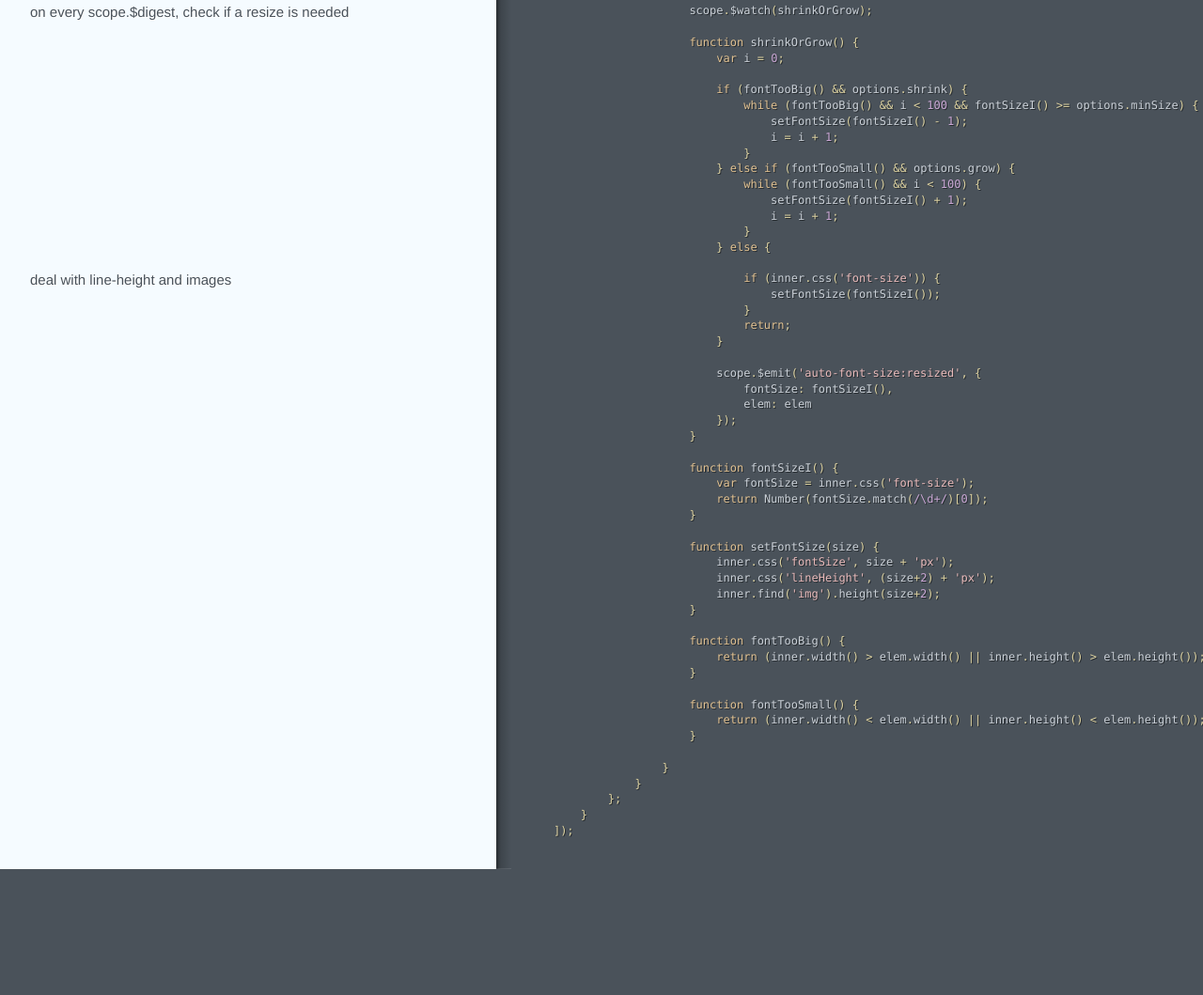
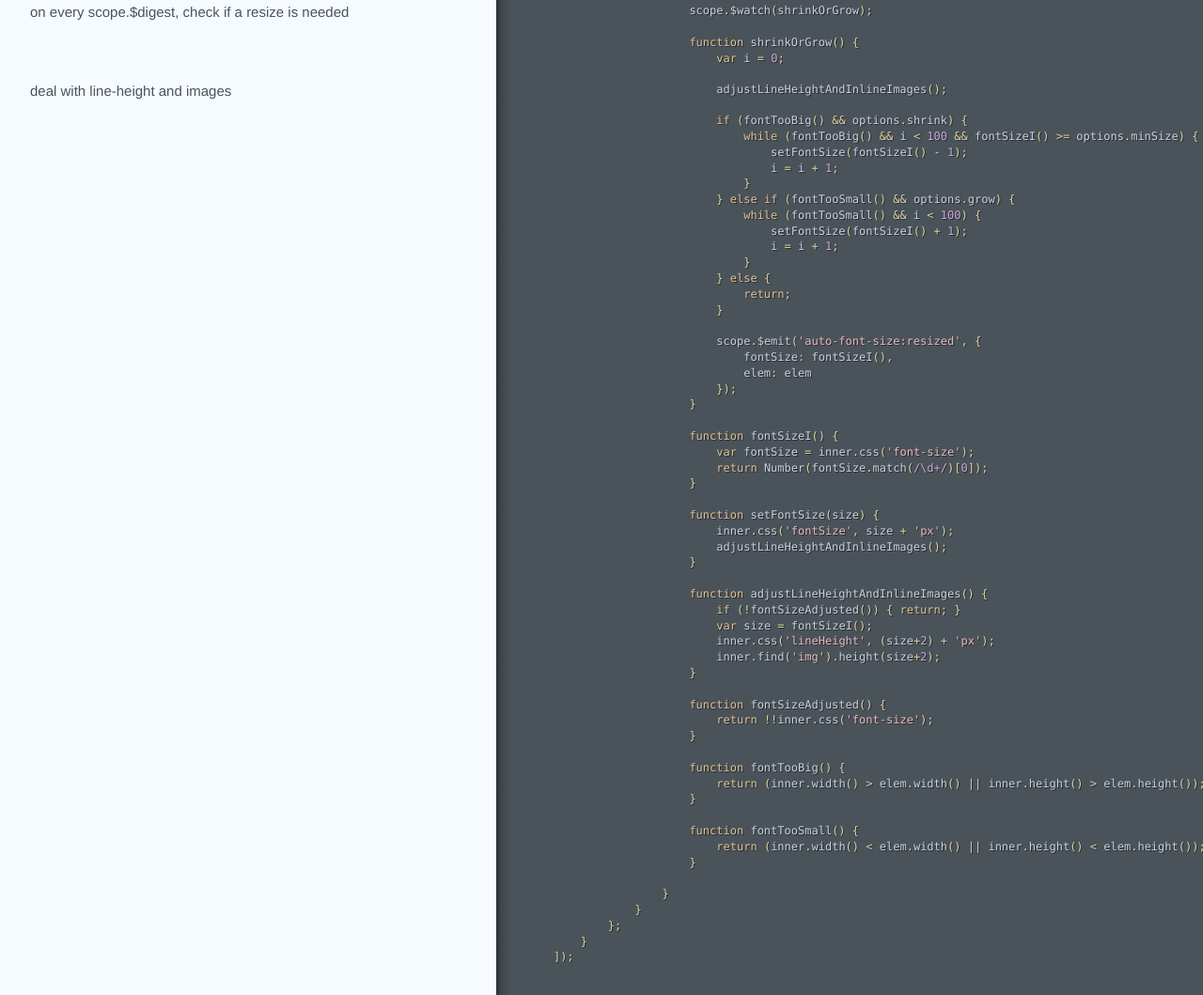
Before and after one commit to rschmukler/auto-font-size, a website: page doc/scripts/auto_font_size.html in a window 1280 px wide. Shown: the part 431-1490 px from the top of the page at 94% size. Before the commit the page ends 1356 px from the top, so only its background shows below. Drawn offline with Linux system fonts and the light colour scheme.

Commit message:
Updating docs

```diff
--- a/doc/scripts/auto_font_size.html
+++ b/doc/scripts/auto_font_size.html
@@ -21,7 +21,7 @@
                         </div></div></div><div class="segment"><div class="comments "><div class="wrapper"><p>on every scope.$digest, check if a resize is needed</p></div></div><div class="code"><div class="wrapper">                        <span class="nx">scope</span><span class="p">.</span><span class="nx">$watch</span><span class="p">(</span><span class="nx">shrinkOrGrow</span><span class="p">);</span>
 
                         <span class="kd">function</span> <span class="nx">shrinkOrGrow</span><span class="p">()</span> <span class="p">{</span>
-                            <span class="kd">var</span> <span class="nx">i</span> <span class="o">=</span> <span class="mi">0</span><span class="p">;</span>
+                            <span class="kd">var</span> <span class="nx">i</span> <span class="o">=</span> <span class="mi">0</span><span class="p">;</span></div></div></div><div class="segment"><div class="comments "><div class="wrapper"><p>deal with line-height and images</p></div></div><div class="code"><div class="wrapper">                            <span class="nx">adjustLineHeightAndInlineImages</span><span class="p">();</span>
 
                             <span class="k">if</span> <span class="p">(</span><span class="nx">fontTooBig</span><span class="p">()</span> <span class="o">&amp;&amp;</span> <span class="nx">options</span><span class="p">.</span><span class="nx">shrink</span><span class="p">)</span> <span class="p">{</span>
                                 <span class="k">while</span> <span class="p">(</span><span class="nx">fontTooBig</span><span class="p">()</span> <span class="o">&amp;&amp;</span> <span class="nx">i</span> <span class="o">&lt;</span> <span class="mi">100</span> <span class="o">&amp;&amp;</span> <span class="nx">fontSizeI</span><span class="p">()</span> <span class="o">&gt;=</span> <span class="nx">options</span><span class="p">.</span><span class="nx">minSize</span><span class="p">)</span> <span class="p">{</span>
@@ -33,9 +33,7 @@
                                     <span class="nx">setFontSize</span><span class="p">(</span><span class="nx">fontSizeI</span><span class="p">()</span> <span class="o">+</span> <span class="mi">1</span><span class="p">);</span>
                                     <span class="nx">i</span> <span class="o">=</span> <span class="nx">i</span> <span class="o">+</span> <span class="mi">1</span><span class="p">;</span>
                                 <span class="p">}</span>
-                            <span class="p">}</span> <span class="k">else</span> <span class="p">{</span></div></div></div><div class="segment"><div class="comments "><div class="wrapper"><p>deal with line-height and images</p></div></div><div class="code"><div class="wrapper">                                <span class="k">if</span> <span class="p">(</span><span class="nx">inner</span><span class="p">.</span><span class="nx">css</span><span class="p">(</span><span class="s1">&#39;font-size&#39;</span><span class="p">))</span> <span class="p">{</span>
-                                    <span class="nx">setFontSize</span><span class="p">(</span><span class="nx">fontSizeI</span><span class="p">());</span>
-                                <span class="p">}</span>
+                            <span class="p">}</span> <span class="k">else</span> <span class="p">{</span>
                                 <span class="k">return</span><span class="p">;</span>
                             <span class="p">}</span>
 
@@ -52,8 +50,18 @@
 
                         <span class="kd">function</span> <span class="nx">setFontSize</span><span class="p">(</span><span class="nx">size</span><span class="p">)</span> <span class="p">{</span>
                             <span class="nx">inner</span><span class="p">.</span><span class="nx">css</span><span class="p">(</span><span class="s1">&#39;fontSize&#39;</span><span class="p">,</span> <span class="nx">size</span> <span class="o">+</span> <span class="s1">&#39;px&#39;</span><span class="p">);</span>
+                            <span class="nx">adjustLineHeightAndInlineImages</span><span class="p">();</span>
+                        <span class="p">}</span>
+
+                        <span class="kd">function</span> <span class="nx">adjustLineHeightAndInlineImages</span><span class="p">()</span> <span class="p">{</span>
+                            <span class="k">if</span> <span class="p">(</span><span class="o">!</span><span class="nx">fontSizeAdjusted</span><span class="p">())</span> <span class="p">{</span> <span class="k">return</span><span class="p">;</span> <span class="p">}</span>
+                            <span class="kd">var</span> <span class="nx">size</span> <span class="o">=</span> <span class="nx">fontSizeI</span><span class="p">();</span>
                             <span class="nx">inner</span><span class="p">.</span><span class="nx">css</span><span class="p">(</span><span class="s1">&#39;lineHeight&#39;</span><span class="p">,</span> <span class="p">(</span><span class="nx">size</span><span class="o">+</span><span class="mi">2</span><span class="p">)</span> <span class="o">+</span> <span class="s1">&#39;px&#39;</span><span class="p">);</span>
                             <span class="nx">inner</span><span class="p">.</span><span class="nx">find</span><span class="p">(</span><span class="s1">&#39;img&#39;</span><span class="p">).</span><span class="nx">height</span><span class="p">(</span><span class="nx">size</span><span class="o">+</span><span class="mi">2</span><span class="p">);</span>
+                        <span class="p">}</span>
+
+                        <span class="kd">function</span> <span class="nx">fontSizeAdjusted</span><span class="p">()</span> <span class="p">{</span>
+                            <span class="k">return</span> <span class="o">!!</span><span class="nx">inner</span><span class="p">.</span><span class="nx">css</span><span class="p">(</span><span class="s1">&#39;font-size&#39;</span><span class="p">);</span>
                         <span class="p">}</span>
 
                         <span class="kd">function</span> <span class="nx">fontTooBig</span><span class="p">()</span> <span class="p">{</span>
```
Also changed, not shown: scripts/auto_font_size.js (+13 -4 lines).
